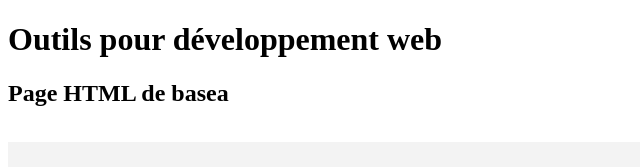
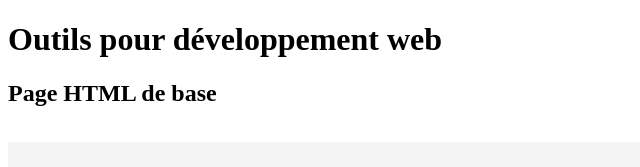
Before and after one commit to kenzociletti/odw, a plain HTML site: page index.html in a window 1280 px wide. Shown: the top 167 px of the page, 0-640 px from the left. Drawn offline with nearby package versions, Linux system fonts and the light colour scheme.

Commit message:
changement titre

```diff
--- a/index.html
+++ b/index.html
@@ -22,7 +22,7 @@
 
       <section>
         <h2>
-          Page HTML de basea
+          Page HTML de base
         </h2>
         <pre>
           <code>
```
